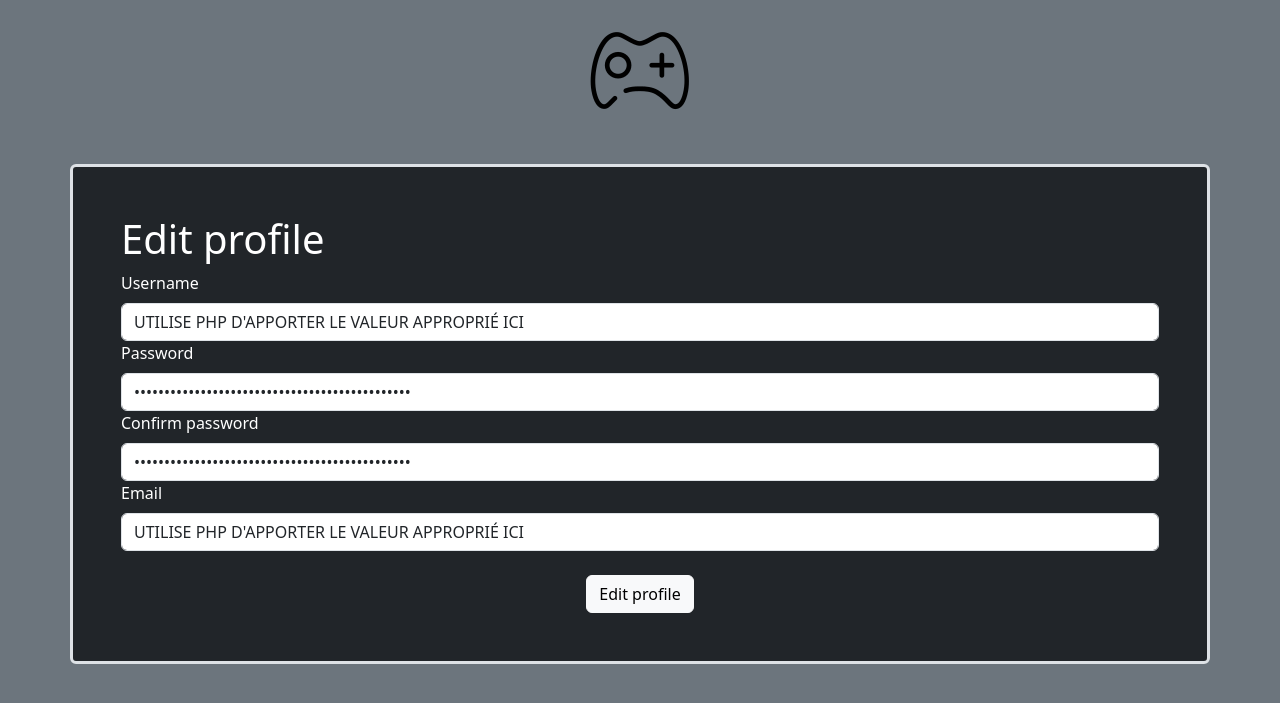
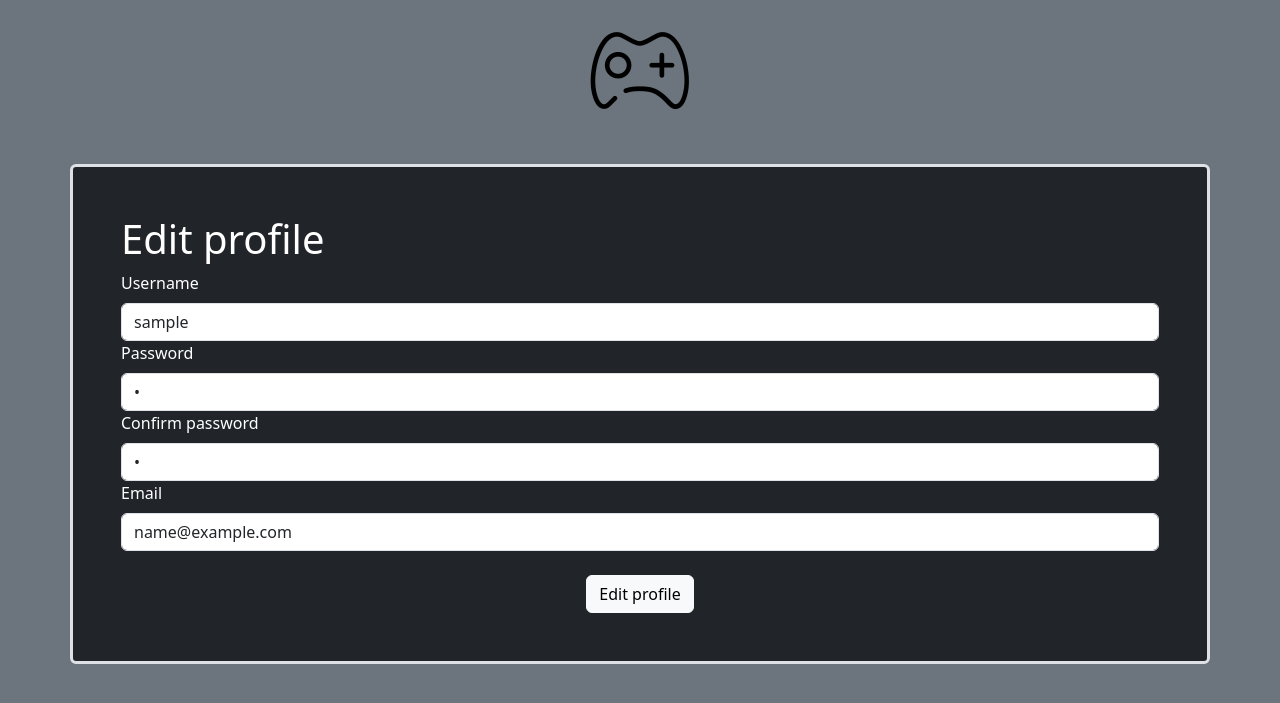
Before and after one commit to heavysol/web-final-project, a PHP site: page /edit-profile.php in a window 1280 px wide. Shown: the top 703 px of the page. Run offline with PHP 8.4, Linux system fonts and the light colour scheme; the visitor is signed in with stand-in values (Sample User, id 1); tables that the repository leaves empty or names only in its code hold one stand-in row (values such as "Sample post").

Commit message:
état présent de site (presque tous fonctionalités

```diff
--- a/functions/regular_dashboard_functions.php
+++ b/functions/regular_dashboard_functions.php
@@ -69,20 +69,21 @@
 
     function getUsername() {
         $res = makeUserProfileQuery();
-        return $res['username'];
+        echo $res['username'];
     }
 
     function getPassword() {
         $res = makeUserProfileQuery();
-        return $res['password'];
+        echo $res['password'];
     }
 
     function getEmail() {
         $res = makeUserProfileQuery();
-        return $res['username'];
+        echo $res['email'];
     }
 
     function makeUserProfileQuery() {
+        global $conn;
         session_start();
         $email = $_SESSION['email'];
         $insertsql = "SELECT * FROM users WHERE email = '$email';";
--- a/views/edit-profile.php
+++ b/views/edit-profile.php
@@ -15,25 +15,30 @@
 	<div class = 'container p-5 my-5 border border-3 rounded bg-dark'>
 		<section>
 			<h1> Edit profile </h1>
-			<form action = ''>
+			<form action = '../actions/edit_profile_acts.php'>
+				<?php
+					require_once '../functions/regular_dashboard_functions.php';
+					error_reporting(E_ALL & ~E_NOTICE & ~E_WARNING);
+					session_start();
+				?>
 				<div>
 					<label for = 'uname' class = 'form-label'> Username </label>
-					<input type = 'text' class = 'form-control' name = 'uname' value = "UTILISE PHP D'APPORTER LE VALEUR APPROPRIÉ ICI" minlength = 1  required>
+					<input type = 'text' class = 'form-control' name = 'uname' value = <?php getUsername();?> minlength = 1  required>
 				</div>
 
 				<div>
 					<label for = 'passw' class = 'form-label'> Password </label>
-					<input type = 'password' class = 'form-control' name = 'passw' value = "UTILISE PHP D'APPORTER LE VALEUR APPROPRIÉ ICI" minlength = 8 required>
+					<input type = 'password' class = 'form-control' name = 'passw' value = <?php getPassword();?> minlength = 8 required>
 				</div>
 
 				<div>
 					<label for = 'passw-con' class = 'form-label'> Confirm password </label>
-					<input type = 'password' class = 'form-control' name = 'passw-con' value = "UTILISE PHP D'APPORTER LE VALEUR APPROPRIÉ ICI" minlength = 8 required>
+					<input type = 'password' class = 'form-control' name = 'passw-con' value = <?php getPassword();?> minlength = 8 required>
 				</div>
 
 				<div>
 					<label for = 'email' class = 'form-label'> Email </label>
-					<input type = 'email' class = 'form-control' name = 'email' value = "UTILISE PHP D'APPORTER LE VALEUR APPROPRIÉ ICI" required>
+					<input type = 'email' class = 'form-control' name = 'email' value = <?php getEmail();?> required>
 				</div>
 
 				<br>
```
